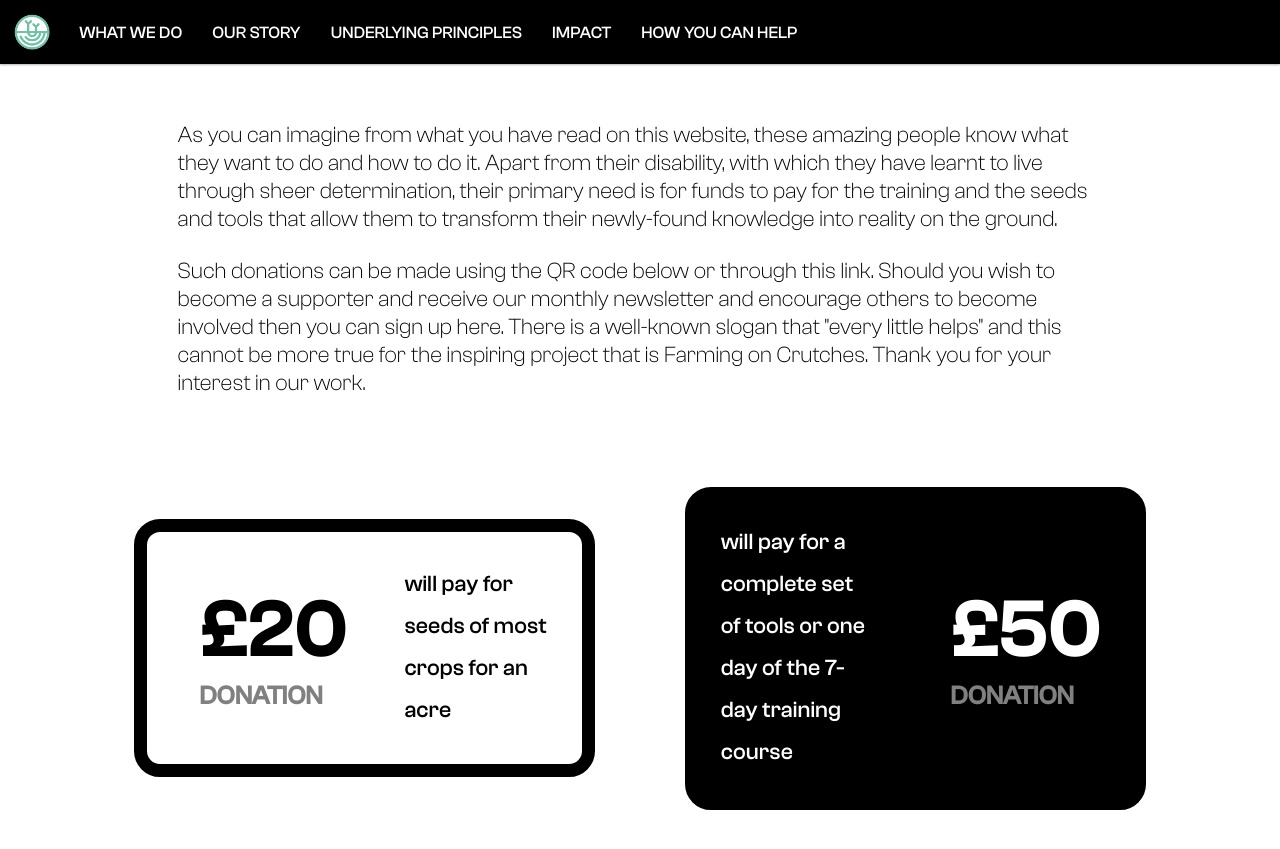
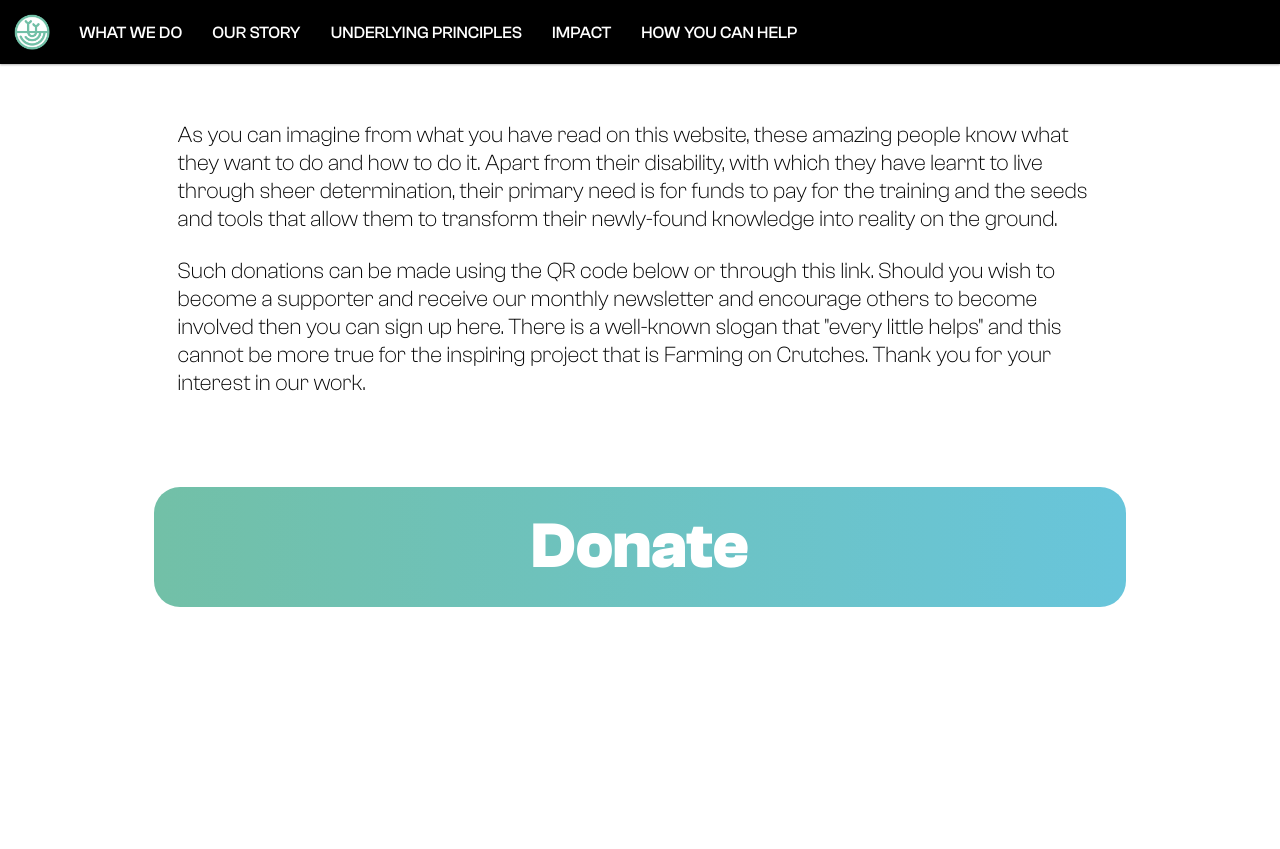
Before and after one commit to farmingoncrutches/farmingoncrutches.github.io, a Jekyll site: the page built from _pages/donate.html, in a window 1280 px wide and 900 px high, scrolled down 407 px. Shown: the top 849 px of the window. Built offline with Jekyll 4.4.1, drawn with Linux system fonts in a browser that asks for light colours; after the commit the page ends 1104 px from its top, so only the background shows below that.

Commit message:
checkpoint

```diff
--- a/_pages/donate.html
+++ b/_pages/donate.html
@@ -32,34 +32,15 @@ top-img: /assets/images/top.jpg
 	</div>
 </div>
 
+
 <div class="donation-cards">
 	<div class="donation-cards-row">
-		<div class="donation-card-20">
-			<div class="donation-card-title">
-				<div class="price">
-					£20
-				</div>
-				<div class="duration">
-					donation
-				</div>
-			</div>
-			<div class="description">
-				will pay for seeds of most crops for an acre
+		<!-- <a href="https://www.justgiving.com/campaign/farmingoncrutches" target="_blank"> -->
+		<div class="donation-button">
+			<div class="text">
+				Donate
 			</div>
 		</div>
-
-		<div class="donation-card-50">
-			<div class="donation-card-title">
-				<div class="price">
-					£50
-				</div>
-				<div class="duration">
-					donation
-				</div>
-			</div>
-			<div class="description">
-				will pay for a complete set of tools or one day of the 7-day training course
-			</div>
-		</div>
+		<!-- </a> -->
+		<!-- </div> -->
 	</div>
-</div>
--- a/assets/css/main.css
+++ b/assets/css/main.css
@@ -364,51 +364,6 @@ h3:before {
 	border-radius: 2em
 }
 
-@media(min-width: 767px) {
-	div.sections>div:nth-of-type(even) {
-		flex-direction: row-reverse
-	}
-
-	div.sections>div:nth-of-type(even) .text {
-		padding-left: 10em;
-		padding-right: 0em
-	}
-}
-
-@media(max-width: 767px) {
-	.sections {
-		width: 100vw;
-		border-radius: 0;
-		font-size: 0.8em;
-	}
-
-	.sections .title {
-		font-size: 2.5em;
-		/* text-align: start; */
-	}
-
-	.section-card {
-		flex-direction: column-reverse;
-		align-items: center;
-	}
-
-	.section-card .text {
-		width: 100%;
-		padding: 10%
-	}
-
-	.section-card .image {
-		width: 50%;
-		padding-top: 50%;
-		background-size: cover;
-		border-radius: 2em
-	}
-
-	.navbar-brand {
-		visibility: hidden;
-	}
-}
-
 div.chapters>div:nth-of-type(even) {
 	background-color: #000;
 	color: #fff
@@ -462,12 +417,13 @@ div.chapters>div:nth-of-type(even) .title {
 }
 
 @media(max-width: 767px) {
-	.donation-cards {
-		visibility: hidden;
+	.donation-cards-row {
+		flex-direction: column
 	}
 
-	.donation-cards-row {
-		flex-direction: column
+	.donation-button {
+		/* width: 85%; */
+		/* font-size: 3em; */
 	}
 
 }
@@ -485,7 +441,8 @@ div.chapters>div:nth-of-type(even) .title {
 	border-width: 1em;
 	border-radius: 2em;
 	margin-right: 10vh;
-	transition: .3s
+	transition: .3s;
+	background: linear-gradient(to right, #72C0A7, #41C7F0);
 }
 
 .donation-card-20 .donation-card-title {
@@ -529,7 +486,44 @@ div.chapters>div:nth-of-type(even) .title {
 	border-radius: 2em;
 	display: flex;
 	background-color: #000;
-	transition: .3s
+	transition: .3s;
+	background: linear-gradient(to right, #72C0A7, #68C5DB);
+}
+
+.donation-button {
+	width: 95%;
+	background-size: cover;
+	border-radius: 2em;
+	flex-direction: row-reverse;
+	align-items: center;
+	position: relative;
+	/* border-style: solid; */
+	border-color: #000;
+	border-width: 1em;
+	border-radius: 2em;
+	display: flex;
+	background-color: #000;
+	transition: .3s;
+	background: linear-gradient(to right, #72C0A7, #68C5DB);
+}
+
+.donation-button:hover,
+.donation-button:focus-within {
+	transform: translatey(-10px)
+}
+
+.donation-button .text {
+	width: 100%;
+	align-self: center;
+	padding-left: 0em;
+	/* padding-right: 10em; */
+	/* padding-bottom: 2em; */
+	color: #fff;
+	display: flex;
+	justify-content: center;
+	font-size: 5em;
+	font-family: "ClashGrotesk-Bold";
+
 }
 
 .donation-card-50 .donation-card-title {
@@ -548,7 +542,7 @@ div.chapters>div:nth-of-type(even) .title {
 }
 
 .donation-card-50 .donation-card-title .duration {
-	color: gray;
+	color: white;
 	float: left;
 	font-size: 0.5em
 }
@@ -598,3 +592,67 @@ div.chapters>div:nth-of-type(even) .title {
 	transform: translateX(-5vw);
 	background-size: cover
 }
+
+.module-border-wrap {
+	max-width: 250px;
+	padding: 1rem;
+	position: relative;
+	background: linear-gradient(to right, red, purple);
+	padding: 3px;
+}
+
+.module {
+	background: #222;
+	color: white;
+	padding: 2rem;
+}
+
+@media(min-width: 767px) {
+	div.sections>div:nth-of-type(even) {
+		flex-direction: row-reverse
+	}
+
+	div.sections>div:nth-of-type(even) .text {
+		padding-left: 10em;
+		padding-right: 0em
+	}
+}
+
+@media(max-width: 767px) {
+	.header-img-container {
+		display: none;
+		visibility: hidden;
+	}
+
+	.sections {
+		width: 100vw;
+		border-radius: 0;
+		font-size: 0.8em;
+	}
+
+	.sections .title {
+		font-size: 2.5em;
+		/* text-align: start; */
+	}
+
+	.section-card {
+		flex-direction: column-reverse;
+		align-items: center;
+	}
+
+	.section-card .text {
+		width: 100%;
+		padding: 10%
+	}
+
+	.section-card .image {
+		width: 50%;
+		padding-top: 50%;
+		background-size: cover;
+		border-radius: 2em
+	}
+
+	.navbar-brand {
+		visibility: hidden;
+	}
+}
```
Also changed, not shown: _pages/about.html (+11 -3 lines), _pages/story.html (+5 -7 lines).
